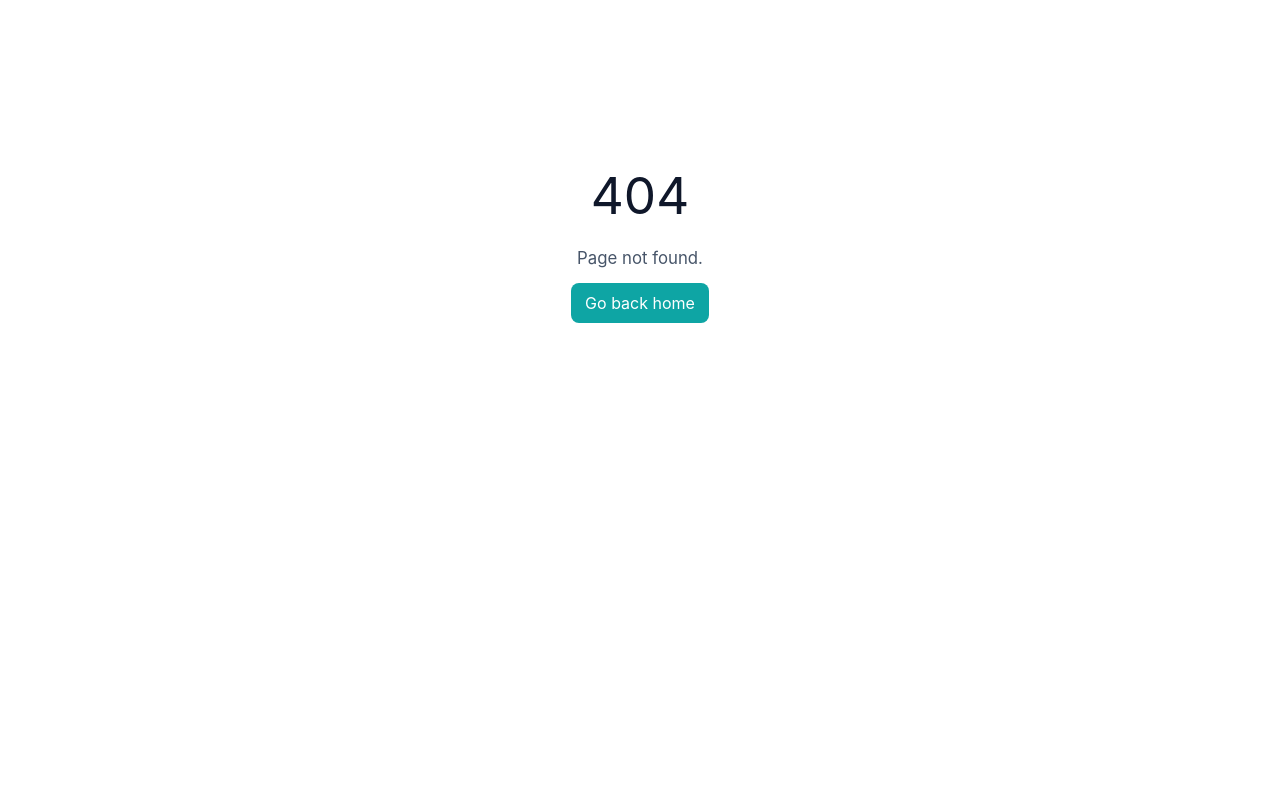
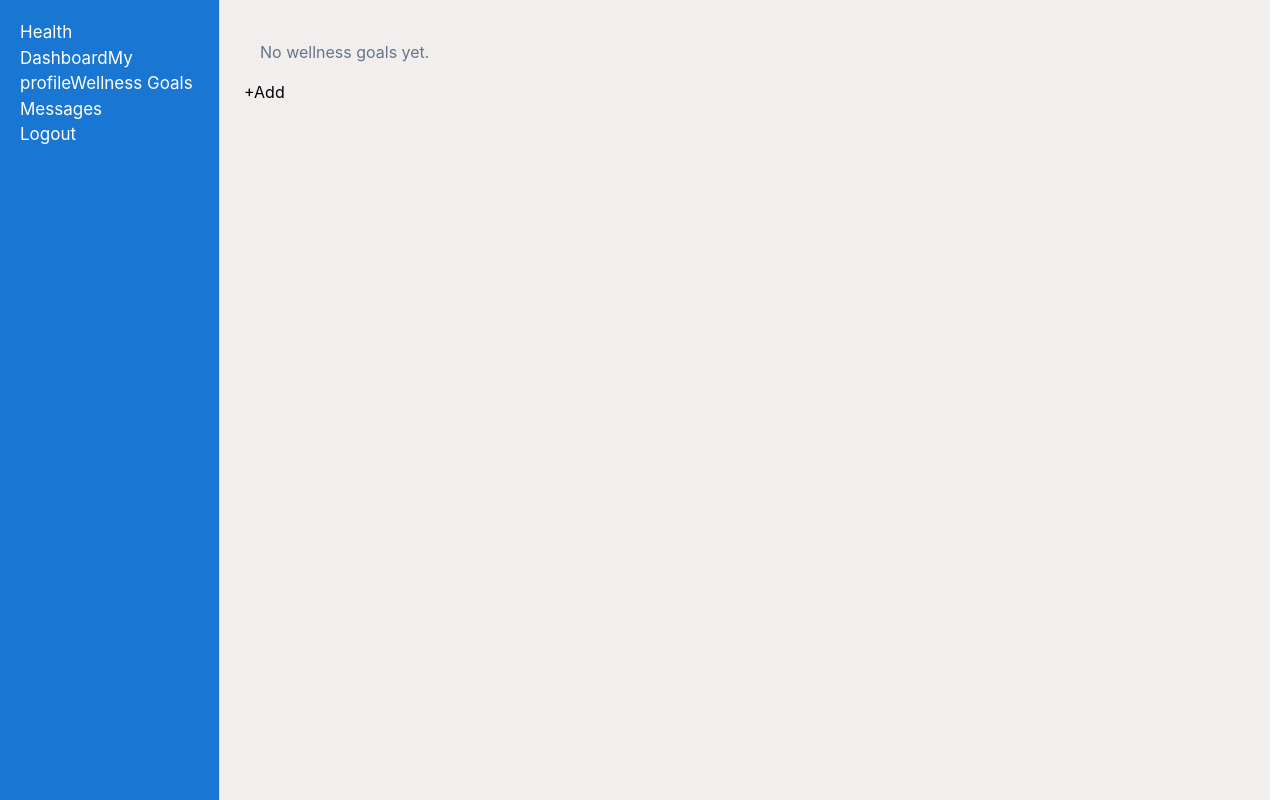
Before and after one commit to dhanapal4/health-care-portal, a React (Vite) app in the folder health-care-portal/: page /dashboard/wellness-goals in a window 1280 px wide. Before the commit this address had no page. Built offline with nearby package versions, Linux system fonts and the light colour scheme.

Commit message:
outlet fix

```diff
--- a/health-care-portal/src/components/DashBoard.jsx
+++ b/health-care-portal/src/components/DashBoard.jsx
@@ -1,17 +1,14 @@
 import SideMenu from "./SideMenu";
 import './dashboard.css';
-import WellnessGoals from "./WellnessGoals";
+import { Outlet } from 'react-router-dom'
 
 export default function DashBoard() {
     return (
-        <>
-            <div class="dashboard-container">
-                <SideMenu />
-                <main class="dashboard-main">
-                    <h2>Welcome, David</h2>
-                    <WellnessGoals />
-                </main>
-            </div>
-        </>
+        <div className="dashboard-container">
+            <SideMenu />
+            <main className="dashboard-main">
+                <Outlet />
+            </main>
+        </div>
     )
 }
--- a/health-care-portal/src/components/SideMenu.jsx
+++ b/health-care-portal/src/components/SideMenu.jsx
@@ -1,14 +1,16 @@
-import { Link } from "react-router-dom";
+import { NavLink } from "react-router-dom";
 
 export default function SideMenu(){
+    const linkClass = ({isActive}) => isActive ? 'menu-item active' : 'menu-item'
+
     return (
-        <aside class="menucontainer">
-                    <h2>Health</h2>
-                    <div class="menu-item active">Dashboard</div>
-                    <div class="menu-item">My profile</div>
-                    <Link className="menu-item" to={"/list-goals"}>Wellness Goals</Link>
-                    <div class="menu-item">Messages</div>
-                    <div class="menu-item">Logout</div>
-                </aside>
+        <aside className="menucontainer">
+            <h2>Health</h2>
+            <NavLink to="/dashboard" className={linkClass}>Dashboard</NavLink>
+            <NavLink to="/dashboard/my-profile" className={linkClass}>My profile</NavLink>
+            <NavLink to="/dashboard/wellness-goals" className={linkClass}>Wellness Goals</NavLink>
+            <div className="menu-item">Messages</div>
+            <div className="menu-item">Logout</div>
+        </aside>
     )
 }
--- a/health-care-portal/src/main.jsx
+++ b/health-care-portal/src/main.jsx
@@ -17,12 +17,15 @@ createRoot(document.getElementById('root')).render(
       <Routes>
         <Route path="/" element={<App />} />
         <Route path="/login" element={<LoginPage />} />
-        <Route path="/add-goal" element={<WellnessGoalsForm />} />
-        <Route path="/list-goals" element={<WellnessGoalsList />} />
+
         <Route path="*" element={<NotFoundPage />} />
-        <Route path="/profile" element={<ProfilePage />} />
         <Route path="/hcp-dashboard" element={<HealthCareDashboard />} />
-        <Route path="/dashboard" element={<DashboardPage />} />
+        <Route path="/dashboard" element={<DashboardPage />}>
+          <Route index element={<ProfilePage />} />
+          <Route path="my-profile" element={<ProfilePage />} />
+          <Route path="wellness-goals" element={<WellnessGoalsList />} />
+          <Route path="add-goal" element={<WellnessGoalsForm />} />
+        </Route>
       </Routes>
     </BrowserRouter>
   </StrictMode>,
--- a/health-care-portal/src/pages/WellnessGoals/WellnessGoalsForm.module.css
+++ b/health-care-portal/src/pages/WellnessGoals/WellnessGoalsForm.module.css
@@ -3,7 +3,6 @@
     align-items: center;
     justify-content: center;
     height: 100vh; /* Full height */
-    width: 100vw; /* Full width */
     background-color: #f9fafb; /* Light background color */
     padding: 20px; /* Optional padding */
 }
--- a/health-care-portal/src/pages/WellnessGoals/WellnessGoalsList.jsx
+++ b/health-care-portal/src/pages/WellnessGoals/WellnessGoalsList.jsx
@@ -92,7 +92,7 @@ const WellnessGoalsList = () => {
         return(
         <>
             <div className={styles.empty}>No wellness goals yet.</div>
-            <Link to={"/add-goal"}>+Add</Link>
+            <Link to={"/dashboard/add-goal"}>+Add</Link>
         </>)
     }
 
```
Also changed, not shown: 1 other file (tests, documents, lock files or other folders).
